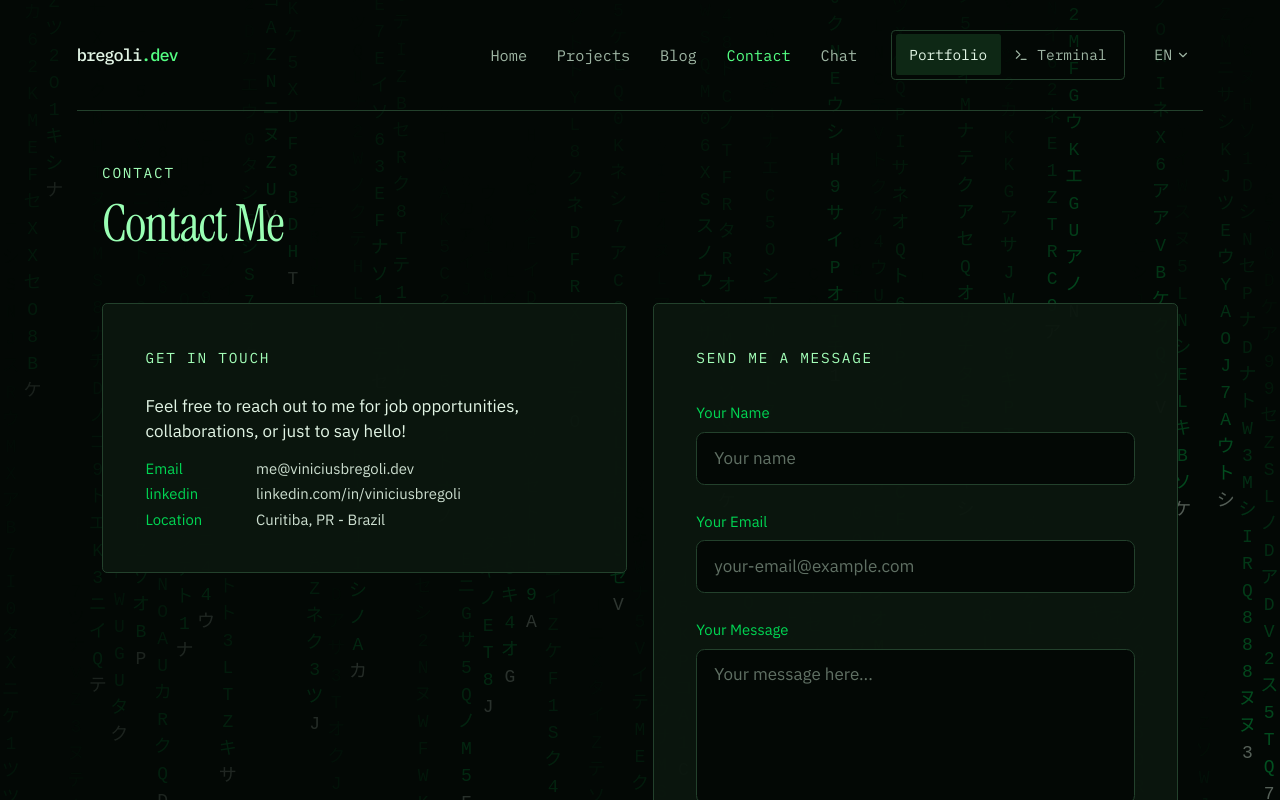
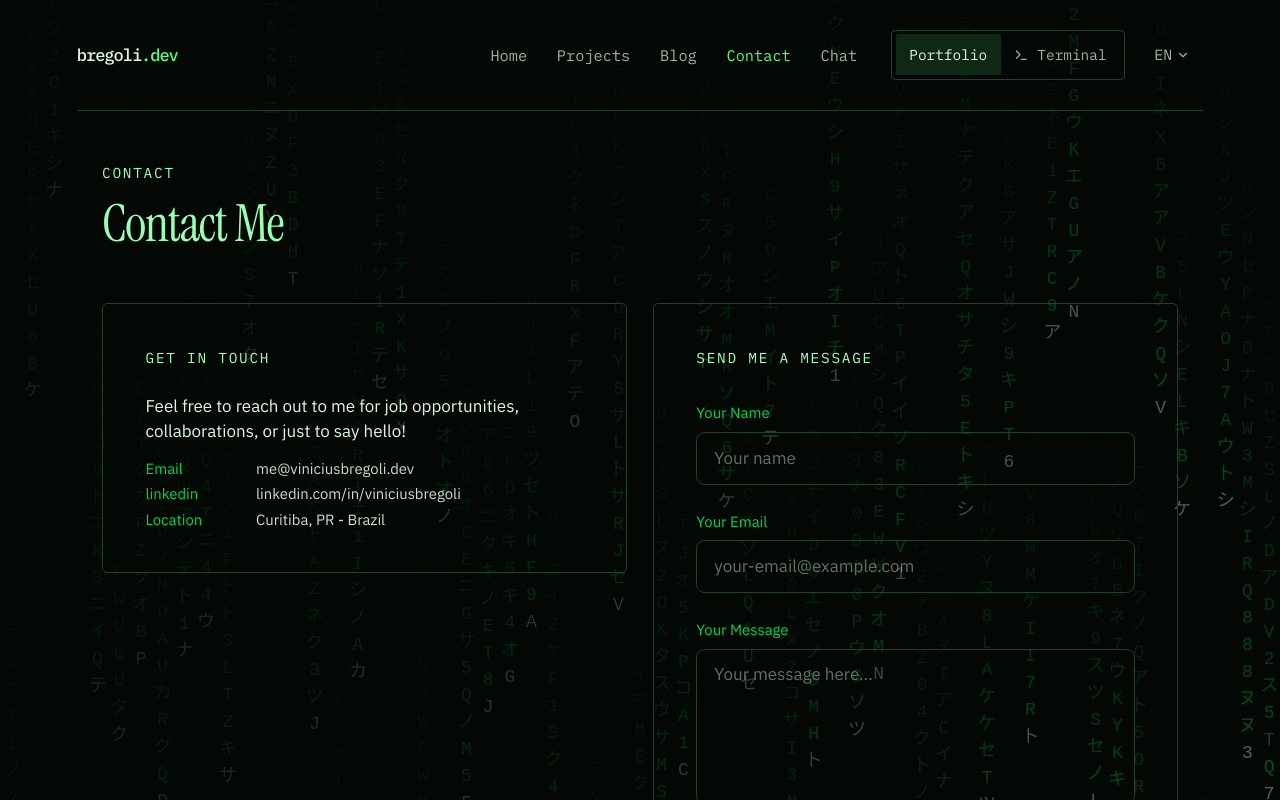
Before and after one commit to viniciusbregoli/bregoli-dev, a Next.js app: page /contact in a window 1280 px wide. Shown: the top 800 px of the page. Built offline with nearby package versions, Linux system fonts and the light colour scheme.

Commit message:
feat: make contact panels and fields transparent

```diff
--- a/app/components/contact/ClassicContact.tsx
+++ b/app/components/contact/ClassicContact.tsx
@@ -34,12 +34,12 @@ export default function ClassicContact() {
           animate="visible"
           className="grid grid-cols-1 gap-6 lg:grid-cols-2 items-start"
         >
-          <motion.div variants={itemVariants} className="panel p-8 md:p-10">
+          <motion.div variants={itemVariants} className="contact-panel panel p-8 md:p-10">
             <h2 className="mono-label mb-6">{t('contact.getInTouch')}</h2>
             <ContactInfo />
           </motion.div>
 
-          <motion.div variants={itemVariants} className="panel p-8 md:p-10">
+          <motion.div variants={itemVariants} className="contact-panel panel p-8 md:p-10">
             <h2 className="mono-label mb-8">{t('contact.sendMessage')}</h2>
             <ContactForm />
           </motion.div>
--- a/app/components/contact/FormField.tsx
+++ b/app/components/contact/FormField.tsx
@@ -28,7 +28,7 @@ export default function FormField({
   rows = 4,
 }: FormFieldProps) {
   const fieldClassName = cn(
-    'w-full px-4 py-3 rounded-lg bg-background border text-foreground placeholder:text-muted/60 focus:outline-none transition-colors',
+    'w-full px-4 py-3 rounded-lg bg-transparent border text-foreground placeholder:text-muted/60 focus:outline-none transition-colors',
     error
       ? 'border-red-500/60 focus:border-red-500'
       : 'border-line focus:border-primary/60',
--- a/app/globals.css
+++ b/app/globals.css
@@ -836,3 +836,5 @@ body {
 }
 
 .vinigpt-panel { background: transparent; }
+
+.contact-panel { background: transparent; }
```
